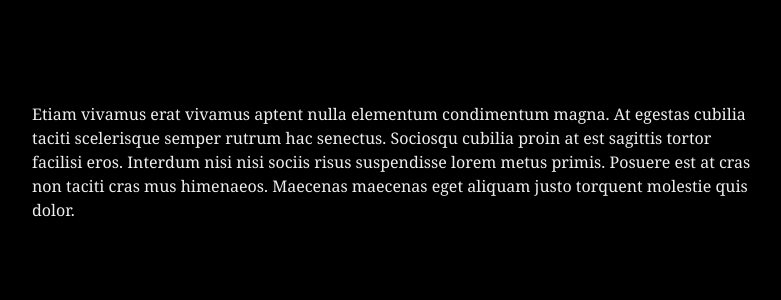
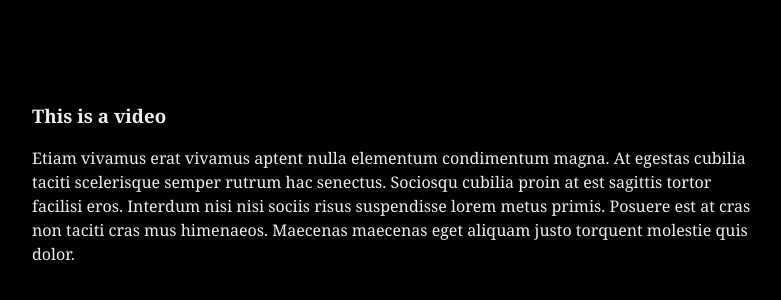
Before and after one commit to zakke-username/gallery, a plain HTML site: page index.html in a window 1280 px wide. Shown: the part 2534-2834 px from the top of the page, without its empty margins (248-1029 px from the left). Drawn offline with Linux system fonts and the light colour scheme.

Commit message:
rename stuff

```diff
--- a/index.html
+++ b/index.html
@@ -3,6 +3,7 @@
   <head>
     <meta charset="UTF-8" />
     <meta name="viewport" content="width=device-width, initial-scale=1.0" />
+    <link rel="icon" type="image/x-icon" href="favicon.svg" />
     <title>Gallery</title>
     <script src="js/main.js" type="module"></script>
     <link rel="stylesheet" href="css/styles.css" />
--- a/js/main.js
+++ b/js/main.js
@@ -8,11 +8,11 @@ function createMediaElement(itemData, index) {
   let element;
   if (itemData.type === "image") {
     element = document.createElement("img");
-    element.src = `assets/images/${itemData.fileName}`;
+    element.src = `assets/images/${itemData.file}`;
     element.alt = itemData.alt ?? "";
   } else if (itemData.type === "video") {
     element = document.createElement("video");
-    element.src = `assets/videos/${itemData.fileName}`;
+    element.src = `assets/videos/${itemData.file}`;
     element.muted = true;
     element.loop = true;
     element.playsInline = true;
@@ -50,13 +50,9 @@ function createThumbnail(itemData, index) {
 
   const image = document.createElement("img");
   if (itemData.type === "video") {
-    // Remove file extension
-    const dotIndex = itemData.fileName.lastIndexOf(".");
-    const baseName =
-      dotIndex > 0 ? itemData.fileName.slice(0, dotIndex) : itemData.fileName;
-    image.src = `assets/thumbnails/${baseName}.webp`;
+    image.src = `assets/thumbnails/${itemData.thumbnail}`;
   } else {
-    image.src = `assets/images/${itemData.fileName}`;
+    image.src = `assets/images/${itemData.file}`;
   }
   image.classList.add("thumbnail");
   link.appendChild(image);
--- a/js/mediaData.js
+++ b/js/mediaData.js
@@ -1,37 +1,40 @@
 export const mediaData = [
   {
-    fileName: "768x1024.webp",
+    file: "768x1024.webp",
     type: "image",
     title: "Placeholder title for first image",
     description:
       "Lorem ipsum dolor sit amet, consectetur adipiscing elit. Tempus tortor netus gravida lobortis dignissim ligula tempor lacinia. At vulputate commodo netus odio sollicitudin hendrerit sagittis arcu. Fermentum commodo ligula sociosqu vulputate malesuada eget pretium potenti. Tincidunt laoreet taciti inceptos velit semper quis aenean malesuada. Adipiscing imperdiet rutrum aenean aptent habitasse posuere habitant condimentum.",
   },
   {
-    fileName: "720p.mp4",
+    file: "720p.mp4",
     type: "video",
+    thumbnail: "720p.webp",
+    title: "This is a video",
     description:
       "Etiam vivamus erat vivamus aptent nulla elementum condimentum magna. At egestas cubilia taciti scelerisque semper rutrum hac senectus. Sociosqu cubilia proin at est sagittis tortor facilisi eros. Interdum nisi nisi sociis risus suspendisse lorem metus primis. Posuere est at cras non taciti cras mus himenaeos. Maecenas maecenas eget aliquam justo torquent molestie quis dolor.",
   },
   {
-    fileName: "1024x768.webp",
+    file: "1024x768.webp",
     type: "image",
     title: "Placeholder title for third image",
     description:
       "Varius condimentum sapien purus lorem nostra mauris penatibus accumsan. Sem laoreet porttitor praesent pulvinar turpis blandit vel suspendisse. Tortor venenatis ad consectetur pretium hendrerit lectus suspendisse sem. Blandit eros ullamcorper mi porta pharetra id condimentum mollis. Cum dui molestie porttitor odio dui per purus congue. Sapien sociosqu commodo purus integer dapibus cubilia at torquent.",
   },
   {
-    fileName: "1080p.mp4",
+    file: "1080p.mp4",
     type: "video",
+    thumbnail: "1080p.webp",
     description:
       "Nisi pulvinar rhoncus in neque leo est rhoncus nisi. Ultricies sit bibendum pulvinar placerat habitant diam nisi convallis. Arcu velit risus id suscipit interdum bibendum sollicitudin consequat. Orci fermentum justo enim nunc dignissim vehicula eu ac. Nulla cubilia sociis montes mattis facilisi hac faucibus est. Est vivamus placerat condimentum sapien rhoncus tortor erat hendrerit.",
   },
   {
-    fileName: "1080x1920.webp",
+    file: "1080x1920.webp",
     type: "image",
     title: "This is a title for an image with no description. 2026.",
   },
   {
-    fileName: "1920x1080.webp",
+    file: "1920x1080.webp",
     type: "image",
     title: "Placeholder title for last image",
     description:
```
Also changed, not shown: favicon.svg (added), 1 other file.
